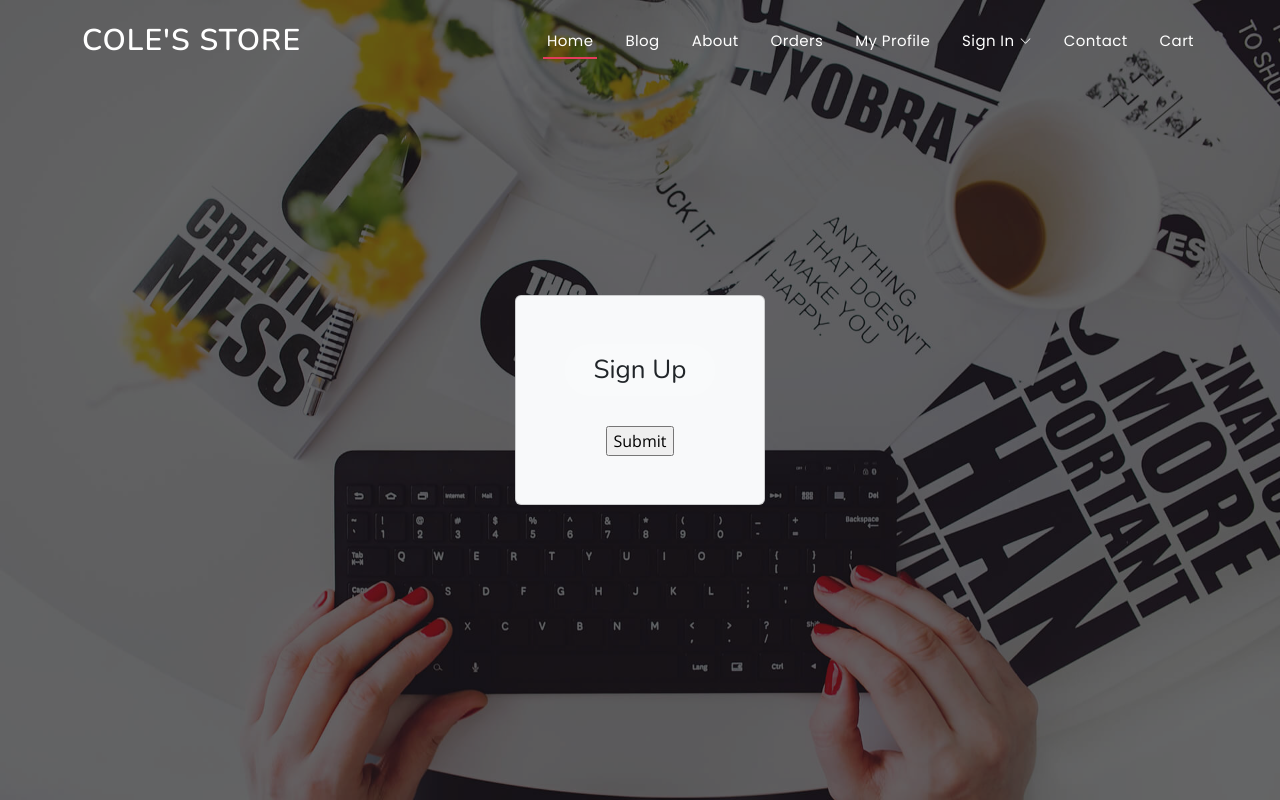
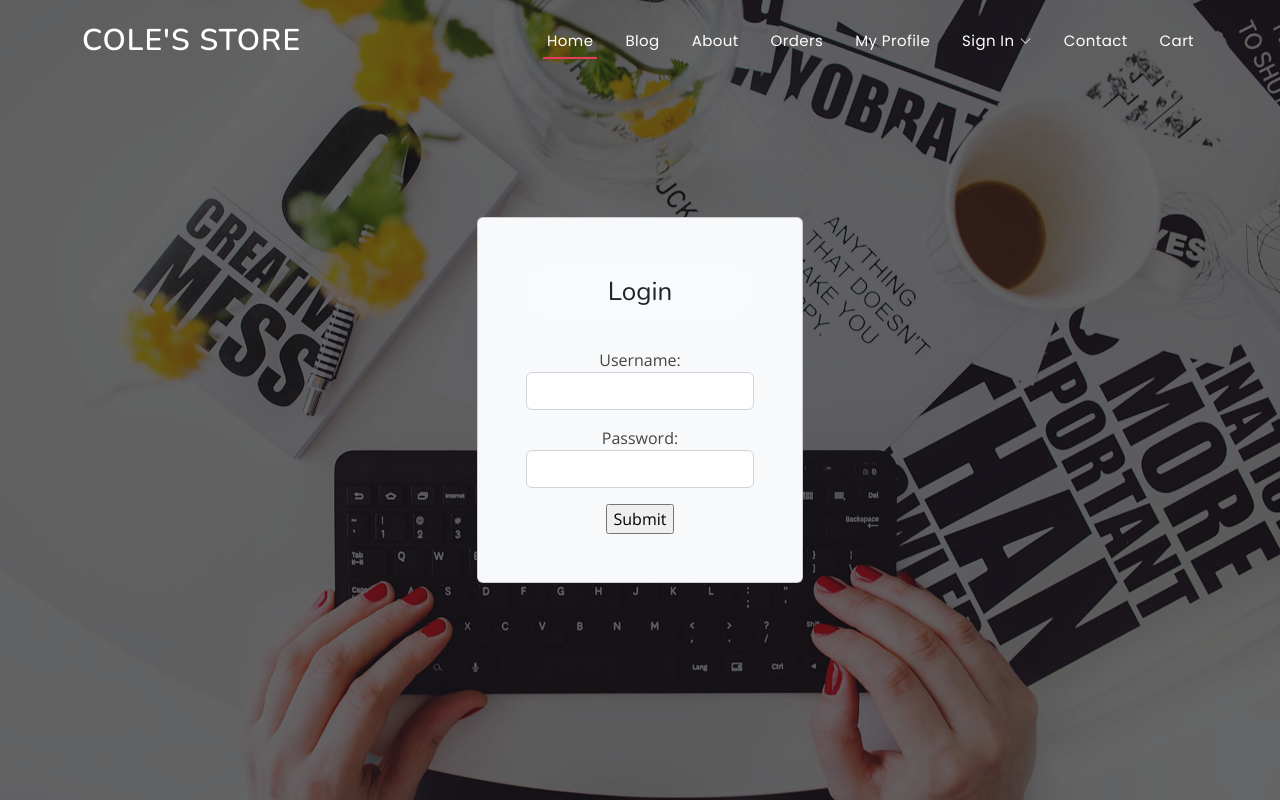
Before and after one commit to mathlover1998/E-commerce, a Django app: page /auth/login/ in a window 1280 px wide. Run offline with Django 4.2, Linux system fonts and the light colour scheme; some libraries are stand-ins or nearby versions.

Commit message:
add LogIn function and LoginForm

```diff
--- a/authcart/forms.py
+++ b/authcart/forms.py
@@ -17,3 +17,15 @@ class RegisterForm(forms.Form):
         widget=forms.PasswordInput(attrs={'class': 'form-control'}),
         required=True,
     )
+class LoginForm(forms.Form):
+    username = forms.CharField(
+        label='Username',
+        max_length=100,
+        widget=forms.TextInput(attrs={'class': 'form-control'}),
+        required=True,
+    )
+    password = forms.CharField(
+        label='Password',
+        widget=forms.PasswordInput(attrs={'class': 'form-control'}),
+        required=True,
+    )
--- a/authcart/views.py
+++ b/authcart/views.py
@@ -1,8 +1,8 @@
 from django.shortcuts import render, redirect
 from django.contrib.auth.models import User
 from django.contrib import messages
-from .forms import RegisterForm
-from django.contrib.auth import login, logout
+from .forms import RegisterForm,LoginForm
+from django.contrib.auth import login, logout,authenticate
 
 
 
@@ -32,7 +32,29 @@ def signup(request):
 
 
 def handle_login(request):
-    return render(request, 'authentication/login-signup.html')
+    form = LoginForm()
+    if request.method == 'POST':
+        form = LoginForm(request.POST)
+        if form.is_valid():
+            username = form.cleaned_data['username']
+            # if not User.objects.filter(username = username):
+            #     messages.error("This account does not exist! Please Sign up first!")
+            #     return redirect('signUp')
+            password = form.cleaned_data['password']
+            user = authenticate(username = username,password = password)
+            if user is not None:
+                login(request,user)
+                return redirect('index')
+            else:
+                if not User.objects.filter(username = username).exists():
+                    messages.error(request,"This account does not exist! Please Sign up first!")
+                    return redirect('signUp')
+                else:
+                    messages.error(request,"Invalid password!")
+
+
+
+    return render(request, 'authentication/login-signup.html',{"form":form,"is_login":True})
 
 
 def handle_logout(request):
--- a/ecommerceapp/templates/authentication/login-signup.html
+++ b/ecommerceapp/templates/authentication/login-signup.html
@@ -9,9 +9,9 @@
   <form method="POST">
     {% csrf_token %}
     {% if messages %}
-    <ul class="messages">
+    <ul class="messages" >
         {% for message in messages %}
-            <li{% if message.tags %} class="{{ message.tags }}"{% endif %}>{{ message }}</li>
+            <li style = 'list-style-type: none;' {% if message.tags %} class="{{ message.tags }}"{% endif %}>{{ message }}</li>
         {% endfor %}
     </ul>
 {% endif %}
```
